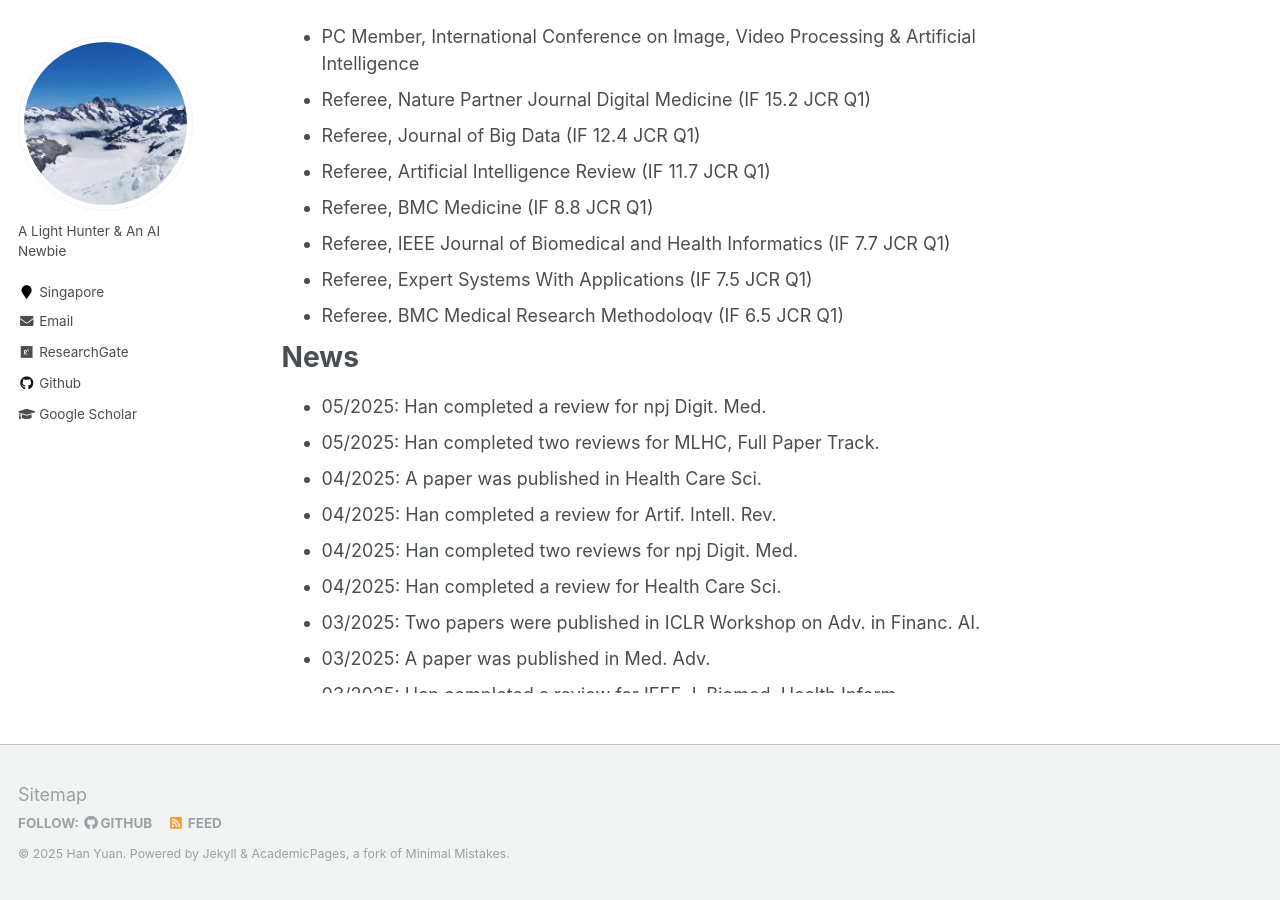
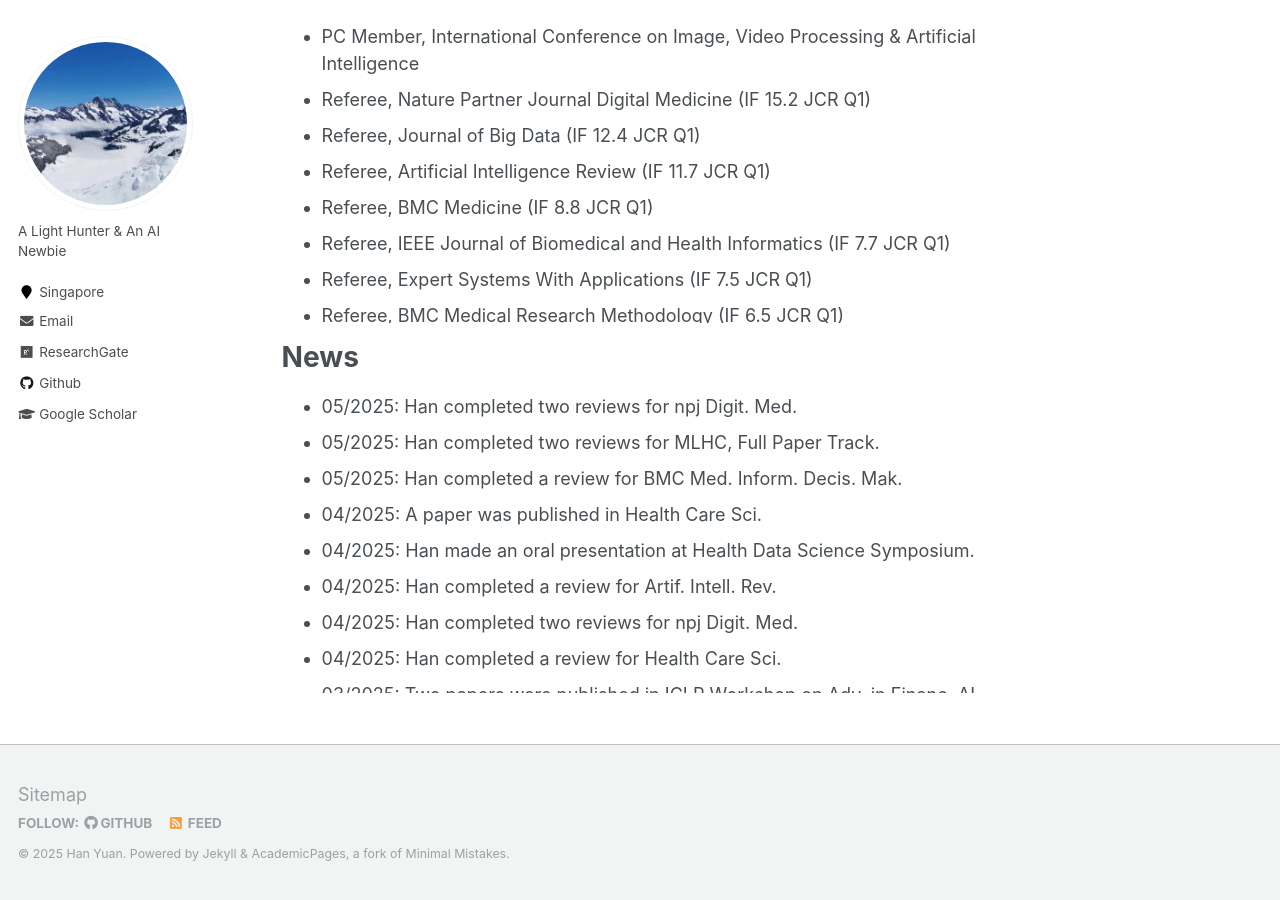
Before and after one commit to Han-Yuan-Med/Han-Yuan-Med.github.io, a Jekyll site: the page built from _pages/about.md, in a window 1280 px wide and 900 px high, scrolled down 968 px. Built offline with Jekyll 4.4.1, drawn with Linux system fonts in a browser that asks for light colours; some of the changed lines change nothing that is shown.

Commit message:
Update about.md

```diff
--- a/_pages/about.md
+++ b/_pages/about.md
@@ -49,9 +49,11 @@ Thank you for visiting my academic website. I invite you to explore the [publica
 
 # News
 <ul style="width: auto; height: 300px; overflow: auto">
-  <li>05/2025: Han completed a review for npj Digit. Med.</li>
+  <li>05/2025: Han completed two reviews for npj Digit. Med.</li>
   <li>05/2025: Han completed two reviews for MLHC, Full Paper Track.</li>
+  <li>05/2025: Han completed a review for BMC Med. Inform. Decis. Mak.</li>
   <li>04/2025: A paper was published in Health Care Sci.</li>
+  <li>04/2025: Han made an oral presentation at Health Data Science Symposium.</li>
   <li>04/2025: Han completed a review for Artif. Intell. Rev.</li>
   <li>04/2025: Han completed two reviews for npj Digit. Med.</li>
   <li>04/2025: Han completed a review for Health Care Sci.</li>
@@ -72,10 +74,10 @@ Thank you for visiting my academic website. I invite you to explore the [publica
   <li>12/2024: A paper was published in Health Care Sci.</li>
   <li>12/2024: A paper was published in BMC Med. Res. Methodol.</li>
   <li>12/2024: A paper was published in Med. Adv.</li>
-  <li>12/2025: Han completed a review for BMC Med. Inform. Decis. Mak.</li>
-  <li>12/2025: Han completed a review for BMC Med. Imaging.</li>
-  <li>12/2025: Han completed a review for BMC Med. Inform. Decis. Mak.</li>
-  <li>11/2025: Han completed a review for Front. Digit. Health.</li>
+  <li>12/2024: Han completed a review for BMC Med. Inform. Decis. Mak.</li>
+  <li>12/2024: Han completed a review for BMC Med. Imaging.</li>
+  <li>12/2024: Han completed a review for BMC Med. Inform. Decis. Mak.</li>
+  <li>11/2024: Han completed a review for Front. Digit. Health.</li>
   <li>11/2024: Han completed a review for BMC Cardiovasc. Disord.</li>
   <li>11/2024: Han completed a review for Sci. Rep.</li>
   <li>11/2024: Han completed a review for J. Med. Internet Res.</li>
@@ -87,7 +89,7 @@ Thank you for visiting my academic website. I invite you to explore the [publica
   <li>07/2024: Two papers were published in Med. Adv.</li>
   <li>05/2024: Han completed three reviews for IVPAI, Full Paper Track.</li>
   <li>12/2023: A paper was published in IEEE Trans. Neural Netw. Learn. Syst.</li>
-  <li>11/2023: Han made a poster presentation at AI Health Summit, Abstract Track.</li>
+  <li>11/2023: Han made a poster presentation at AI Health Summit.</li>
   <li>10/2023: Han completed a review for Expert Syst. Appl.</li>
   <li>10/2023: Han completed three reviews for ML4H, Full Paper Track.</li>
   <li>10/2023: A paper was published in J. Biomed. Inform.</li>
```
